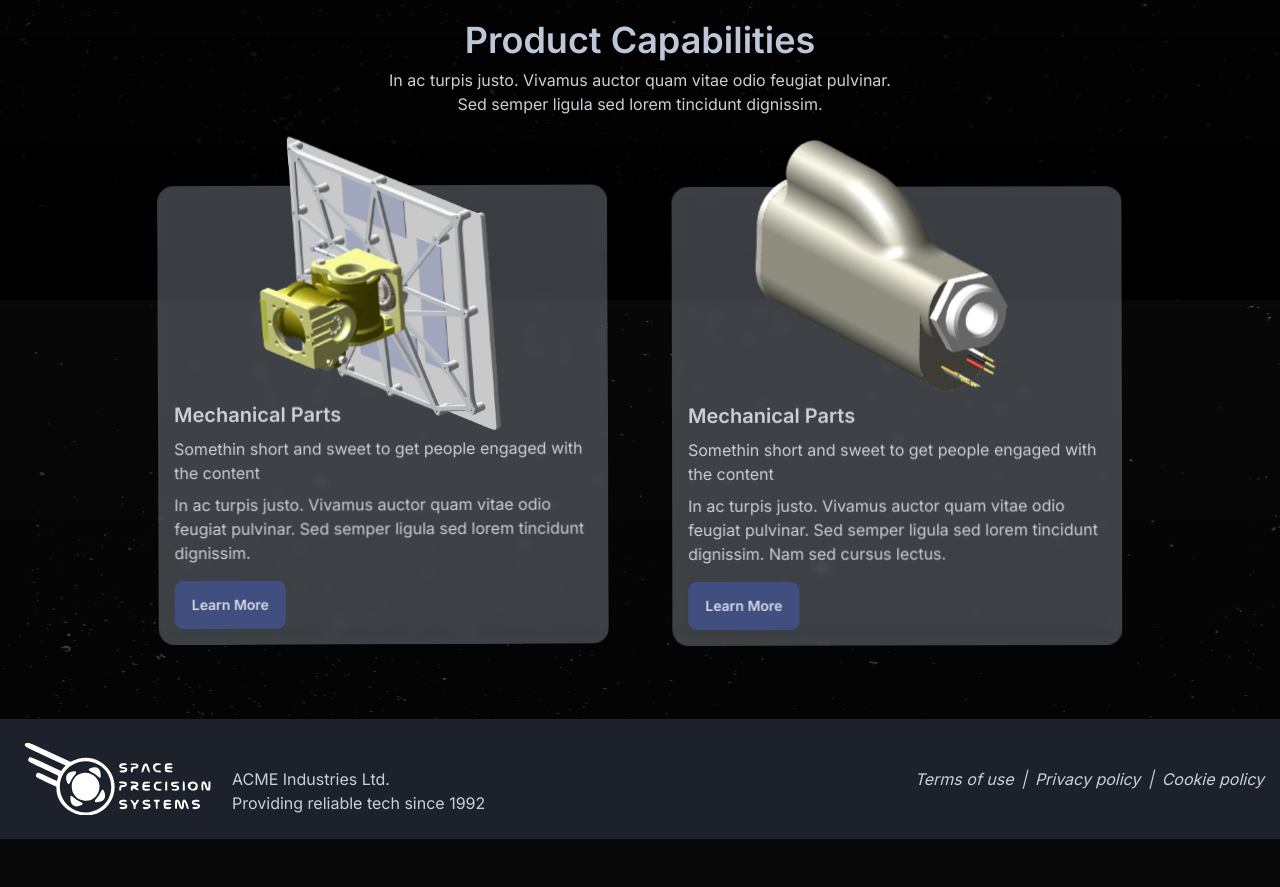
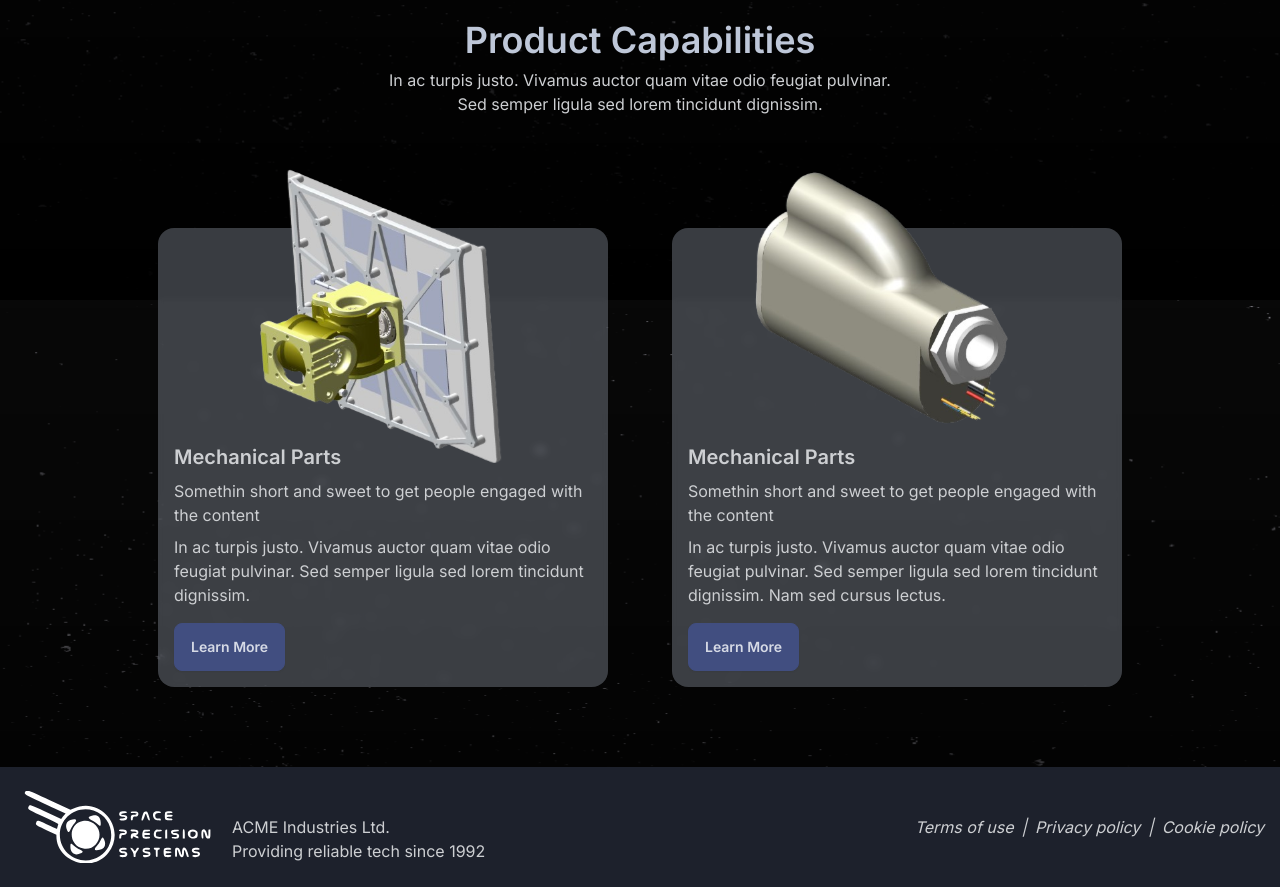
Before and after one commit to EladKarni/space-precision-systems, a Next.js app: page / in a window 1280 px wide. Shown: the part 500-1387 px from the top of the page. Before the commit the page ends 1339 px from the top, so only its background shows below. Built offline with nearby package versions, Linux system fonts and the light colour scheme.

Commit message:
Moved Animation to images from container

```diff
--- a/src/app/page.tsx
+++ b/src/app/page.tsx
@@ -1,4 +1,3 @@
-import StarOverlay from "@/components/StarOverlay/StarOverlay";
 import ConfigSection from "@/views/CapabilitiesSection/CapabilitiesSection";
 import HeroSection from "@/views/HeroSection/HeroSection";
 
--- a/src/components/Navbar/Navbar.tsx
+++ b/src/components/Navbar/Navbar.tsx
@@ -1,10 +1,19 @@
+"use client";
+
 import Image from "next/image";
 import Logo from "../../../public/logo.svg";
 import Link from "next/link";
+import { motion, useScroll } from "framer-motion";
 
 const Navbar = () => {
+  let { scrollY } = useScroll();
+
   return (
-    <nav className="transparent fixed top-0 w-screen">
+    <motion.nav
+      initial={{ backgroundColor: "transparent" }}
+      className="fixed top-0 w-screen z-10"
+      style={{ backgroundColor: `rgba(0, 0, 0, ${scrollY.get()})` }}
+    >
       <div className="navbar xl:max-w-[1366px] flex justify-between m-auto px-4 2xl:px-0">
         <Link href="/" className="-my-12 lg:-ml-2">
           <Image
@@ -27,7 +36,7 @@ const Navbar = () => {
           </ul>
         </div>
       </div>
-    </nav>
+    </motion.nav>
   );
 };
 
--- a/src/components/SectionBlock/SectionBlock.tsx
+++ b/src/components/SectionBlock/SectionBlock.tsx
@@ -17,10 +17,16 @@ const SectionBlock = ({
   children,
 }: SectionBlockProps) => {
   return (
-    <div className={clsx(`card m-auto lg:m-0`, animStagger)}>
+    <div className="card m-auto lg:m-0">
       <div className="card bg-secondary/30 min-h-[425px] max-w-[450px] backdrop-blur-sm">
-        <figure className="scale-[.65] md:scale-75 overflow-visible -m-18 max-h-[175px]">
-          <Image src={image} alt="alt text here" />
+        <figure
+          className={clsx("overflow-visible -m-18 max-h-[175px]", animStagger)}
+        >
+          <Image
+            src={image}
+            alt="alt text here"
+            className="scale-[.65] md:scale-75 -mt-8"
+          />
         </figure>
         <div className="card-body p-4 mt-6">
           <h2 className="card-title">{title}</h2>
--- a/src/views/CapabilitiesSection/CapabilitiesSection.tsx
+++ b/src/views/CapabilitiesSection/CapabilitiesSection.tsx
@@ -5,7 +5,7 @@ import Valve from "../../../public/valve.png";
 const ConfigSection = () => {
   return (
     <section>
-      <div className="text-center mb-16">
+      <div className="text-center mb-28">
         <h2 className="text-4xl text-secondary font-semibold mb-2">
           Product Capabilities
         </h2>
--- a/tailwind.config.ts
+++ b/tailwind.config.ts
@@ -15,8 +15,8 @@ const config: Config = {
         "prlx-back": `url("/bg-stars.png")`,
       },
       animation: {
-        "hovering-panel-100": "ease hovering 6s infinite 0.1s reverse",
-        "hovering-panel-300": "ease hovering 6s infinite 0.8s",
+        "hovering-panel-100": "ease-out hovering 5s infinite reverse",
+        "hovering-panel-300": "ease-in hovering 5s infinite",
       },
       keyframes: {
         hovering: {
```
